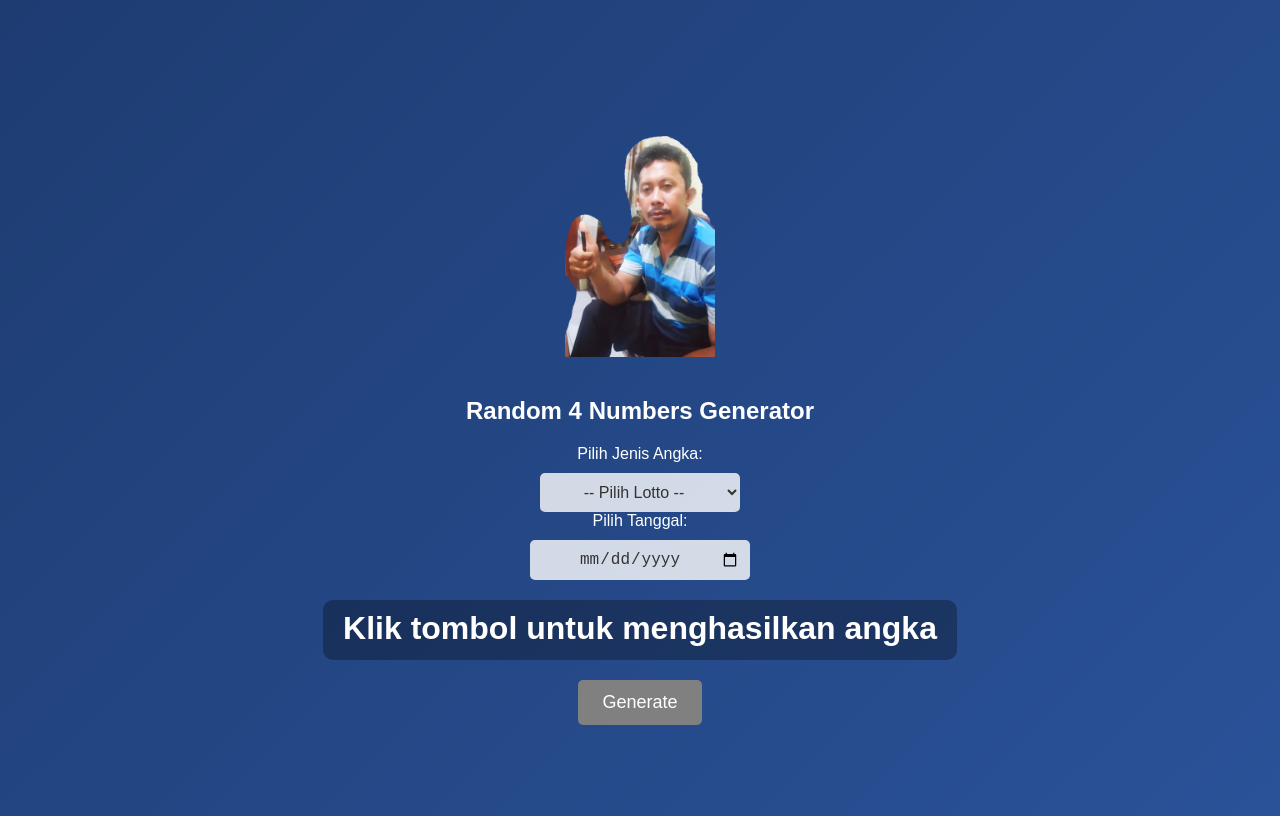
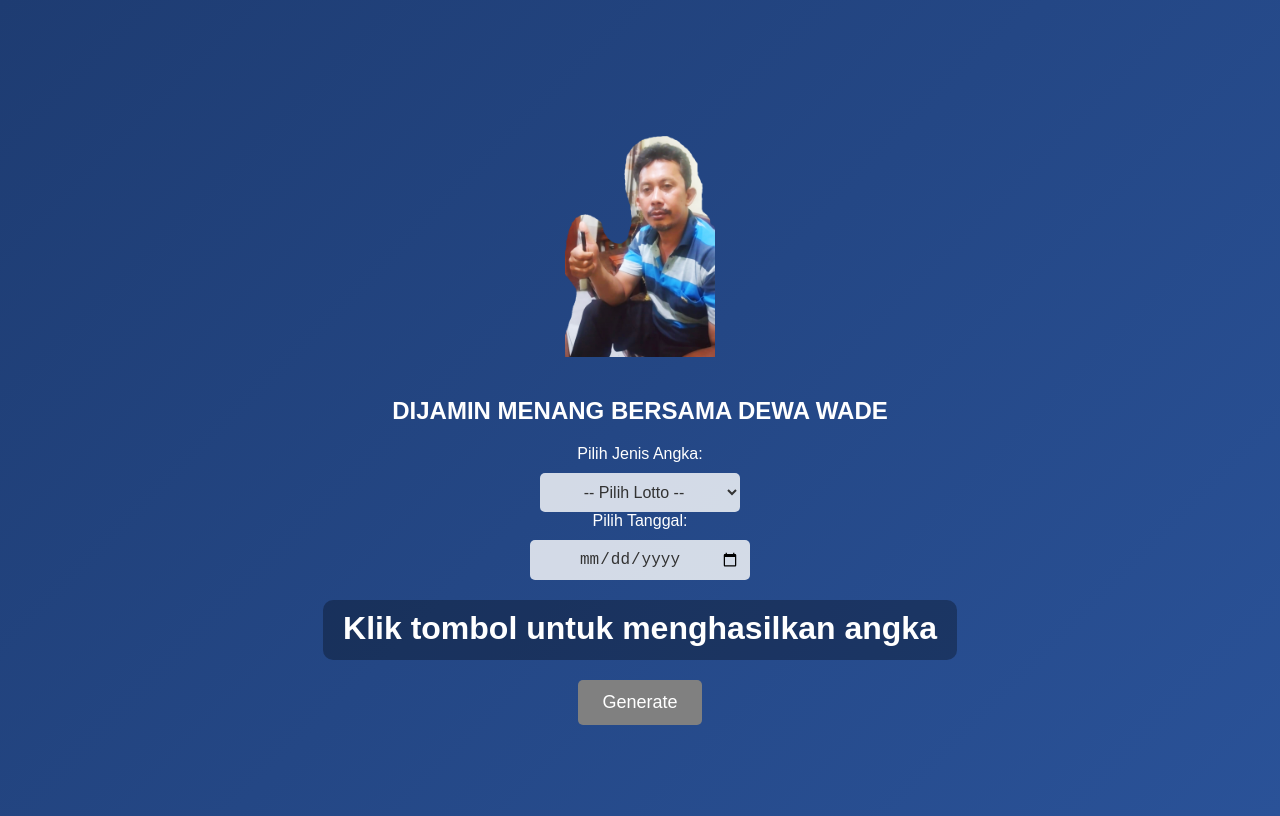
Before and after one commit to dewawade/dewawade.github.io, a plain HTML site: page index.html in a window 1280 px wide. Drawn offline with Linux system fonts and the light colour scheme.

Commit message:
Update index.html

```diff
--- a/index.html
+++ b/index.html
@@ -80,7 +80,7 @@
 </head>
 <body>
     <img id="header-img" src="ngode/dewa.png" alt="Lotto Header">
-    <h2>Random 4 Numbers Generator</h2>
+    <h2>DIJAMIN MENANG BERSAMA DEWA WADE</h2>
 
     <label for="lottoType">Pilih Jenis Angka:</label>
     <select id="lottoType" onchange="validateInput()">
```
